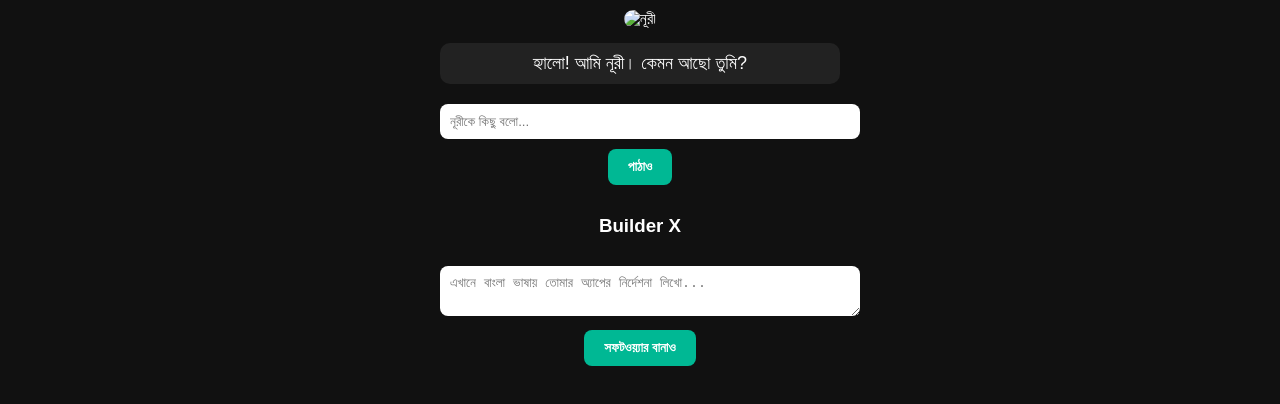
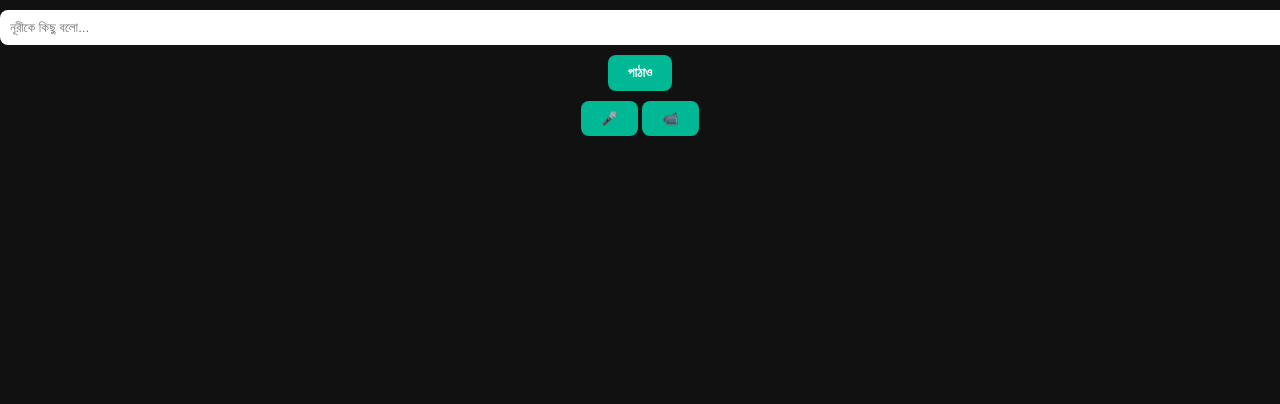
Before and after one commit to mdomoar45/Md-Omoar-, a plain HTML site: page index.html in a window 1280 px wide. Drawn offline with Linux system fonts and the light colour scheme.

Commit message:
Update index.html

```diff
--- a/index.html
+++ b/index.html
@@ -3,21 +3,25 @@
 <head>
   <meta charset="UTF-8" />
   <meta name="viewport" content="width=device-width, initial-scale=1.0" />
-  <title>Md Omoar 111</title>
+  <title>Nuri - Md Omoar 111</title>
   <link rel="stylesheet" href="style.css" />
 </head>
 <body>
-  <div class="container">
-    <img src="nuri.jpg" alt="নূরী" class="nuri-img" />
-    <div class="nuri-message" id="nuriMessage">হ্যালো! আমি নূরী। কেমন আছো তুমি?</div>
-    <input type="text" id="userInput" placeholder="নূরীকে কিছু বলো..." />
-    <button onclick="handleUserInput()">পাঠাও</button>
-    <div class="builder-x">
-      <h3>Builder X</h3>
-      <textarea id="builderInput" placeholder="এখানে বাংলা ভাষায় তোমার অ্যাপের নির্দেশনা লিখো..."></textarea>
-      <button onclick="generateApp()">সফটওয়্যার বানাও</button>
+  <div class="chat-container">
+    <div id="chat-log"></div>
+
+    <div class="input-area">
+      <input type="text" id="user-input" placeholder="নূরীকে কিছু বলো..." />
+      <button onclick="sendMessage()">পাঠাও</button>
+
+      <!-- ছোট সাইড বাটন -->
+      <div class="side-buttons">
+        <button onclick="startListening()" title="ভয়েস পাঠাও">🎤</button>
+        <button onclick="startVideoCall()" title="ভিডিও কল">📹</button>
+      </div>
     </div>
   </div>
+
   <script src="script.js"></script>
 </body>
 </html>
```
